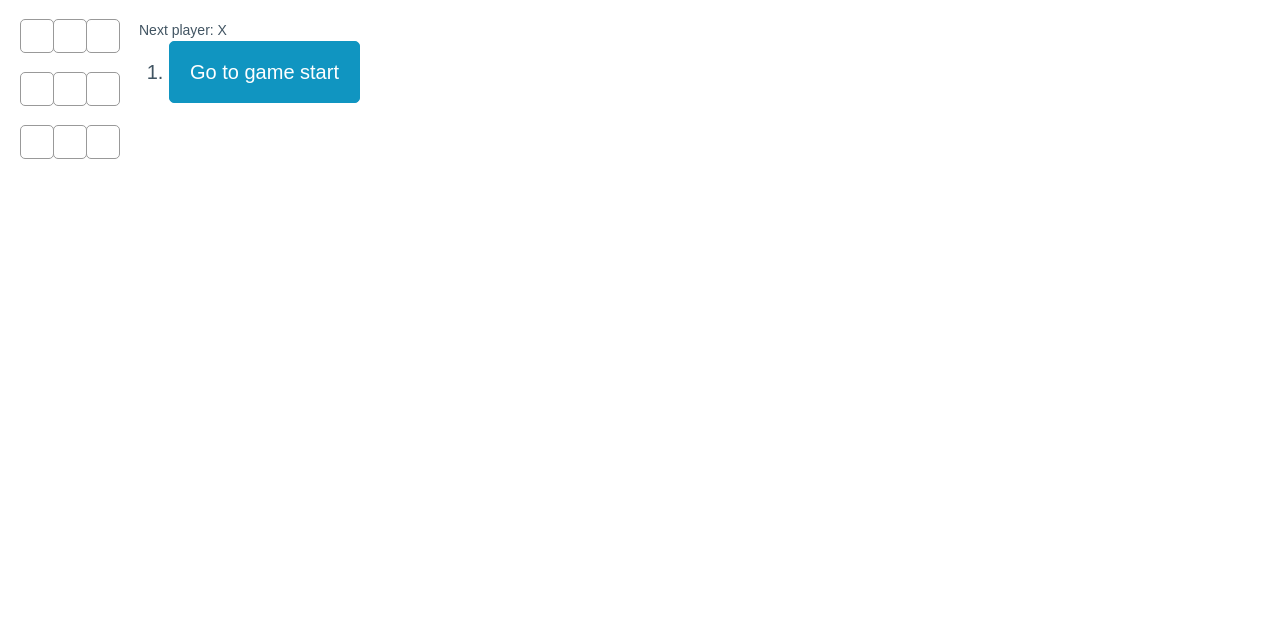
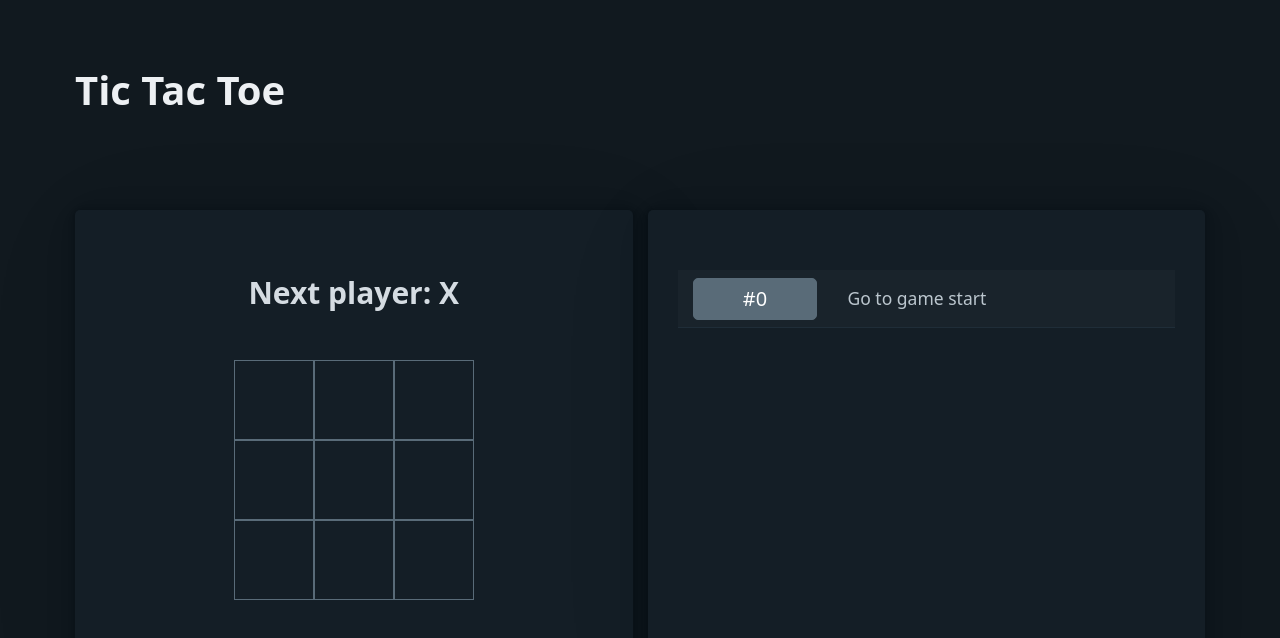
Before and after one commit to noranuko13/tic-tac-toe-reactjs, a React (Create React App) app: page / in a window 1280 px wide. Shown: the top 638 px of the page. Built offline with nearby package versions, Linux system fonts and the light colour scheme.

Commit message:
:notes: [Pico.css] Customize design

```diff
--- a/public/index.html
+++ b/public/index.html
@@ -1,5 +1,5 @@
 <!DOCTYPE html>
-<html lang="en">
+<html lang="en" data-theme="dark">
   <head>
     <meta charset="utf-8" />
     <link rel="icon" href="%PUBLIC_URL%/favicon.ico" />
@@ -24,14 +24,19 @@
       work correctly both with client-side routing and a non-root public URL.
       Learn how to configure a non-root public URL by running `npm run build`.
     -->
-    <title>React App</title>
+    <title>Tic Tac Toe</title>
     <link rel="stylesheet" href="https://cdn.jsdelivr.net/npm/@picocss/pico@1.3.3/css/pico.min.css"
           integrity="sha256-CMtFBnU4uW8zg4nIbyf61hnwCW60c0+sNMKCZ4cg1zA=" crossorigin="anonymous">
   </head>
   <body>
-    <noscript>You need to enable JavaScript to run this app.</noscript>
-    <div id="errors"></div>
-    <div id="root"></div>
+    <main class="container">
+      <noscript>You need to enable JavaScript to run this app.</noscript>
+      <hgroup>
+        <h1>Tic Tac Toe</h1>
+        <h2></h2>
+      </hgroup>
+      <div id="root"></div>
+    </main>
     <!--
       This HTML file is a template.
       If you open it directly in the browser, you will see an empty page.
--- a/src/Components/Board/style.scss
+++ b/src/Components/Board/style.scss
@@ -1,13 +1,6 @@
 .board {
-  .status {
-    margin-bottom: 10px;
-  }
-
+  display: inline-block;
   .board-row {
-    &:after {
-      clear: both;
-      content: '';
-      display: table;
-    }
+    display: flex;
   }
 }
--- a/src/Components/Game/index.tsx
+++ b/src/Components/Game/index.tsx
@@ -55,9 +55,12 @@ export class Game extends React.Component<{}, GameState> {
         ? 'Go to move #' + move
         : 'Go to game start'
       return (
-        <li key={move} data-testid="move">
-          <button onClick={() => this.jumpTo(move)}>{desc}</button>
-        </li>
+        <tr key={move} data-testid="move">
+          <th scope="row">
+            <button className="secondary" onClick={() => this.jumpTo(move)}>#{move}</button>
+          </th>
+          <td>{desc}</td>
+        </tr>
       )
     })
 
@@ -69,14 +72,18 @@ export class Game extends React.Component<{}, GameState> {
     }
 
     return (
-      <div className="game" data-testid="game">
-        <div className="game-board">
+      <div className="grid game" data-testid="game">
+        <article className="game-board">
+          <h3 className="status" data-testid="status">{status}</h3>
           <Board squares={current.squares} onClick={(i: number) => this.handleClick(i)} />
-        </div>
-        <div className="game-info">
-          <div className="status" data-testid="status">{status}</div>
-          <ol>{moves}</ol>
-        </div>
+        </article>
+        <article className="game-info">
+          <table className="moves" role="grid">
+            <tbody>
+              {moves}
+            </tbody>
+          </table>
+        </article>
       </div>
     )
   }
--- a/src/Components/Game/style.scss
+++ b/src/Components/Game/style.scss
@@ -1,8 +1,13 @@
 .game {
-  display: flex;
-  flex-direction: row;
+  .game-board {
+    text-align: center;
+  }
 
   .game-info {
-    margin-left: 20px;
+    .moves {
+      button {
+        margin-bottom: 0;
+      }
+    }
   }
 }
--- a/src/Components/Square/index.tsx
+++ b/src/Components/Square/index.tsx
@@ -8,11 +8,17 @@ interface SquareProps {
 
 export class Square extends React.Component<SquareProps, {}> {
   render () {
+    const handleKeyPress = (e: React.KeyboardEvent) => {
+      if (e.key === 'Enter') {
+        this.props.onClick()
+      }
+    }
+
     return (
-      <button className="square" data-testid="square"
-        onClick={() => this.props.onClick()}>
+      <div className="contrast outline square" data-testid="square" tabIndex={0}
+        onClick={() => this.props.onClick()} onKeyPress={(e) => handleKeyPress(e)}>
         {this.props.value}
-      </button>
+      </div>
     )
   }
 }
--- a/src/Components/Square/style.scss
+++ b/src/Components/Square/style.scss
@@ -1,26 +1,16 @@
+@mixin square-size($t3-size: 80px) {
+  height: $t3-size;
+  width: $t3-size;
+  line-height: 1;
+  font-size: $t3-size - 10px;
+}
+
 .square {
-  background: #fff;
-  border: 1px solid #999;
-  float: left;
-  font-size: 24px;
-  font-weight: bold;
-  line-height: 34px;
-  height: 34px;
-  margin-right: -1px;
-  margin-top: -1px;
-  padding: 0;
-  text-align: center;
-  width: 34px;
+  @include square-size;
+  border: 1px solid var(--secondary);
 
-  &:focus {
+  &:hover, &:focus {
     outline: none;
+    box-shadow: 0 0 10px rgba(255, 255, 255, 0.4) inset;
   }
 }
-
-.kbd-navigation {
-  .square {
-    &:focus {
-      background: #ddd;
-    }
-  }
-}
--- a/src/index.scss
+++ b/src/index.scss
@@ -1,25 +1,5 @@
-body {
-  margin: 20px;
-  font-size: 14px;
-  font-family: "Century Gothic", Futura, sans-serif;
-  -webkit-font-smoothing: antialiased;
-  -moz-osx-font-smoothing: grayscale;
+:root {
+  --form-element-spacing-vertical: .25rem;
+  --form-element-spacing-horizontal: .5rem;
+  --spacing: 15px;
 }
-
-ol, ul {
-  padding-left: 30px;
-}
-
-code {
-  font-family: source-code-pro, Menlo, Monaco, Consolas, 'Courier New',
-    monospace;
-}
-
-#errors {
-  background: #c00;
-  color: #fff;
-  display: none;
-  margin: -20px -20px 20px;
-  padding: 20px;
-  white-space: pre-wrap;
-}
```
